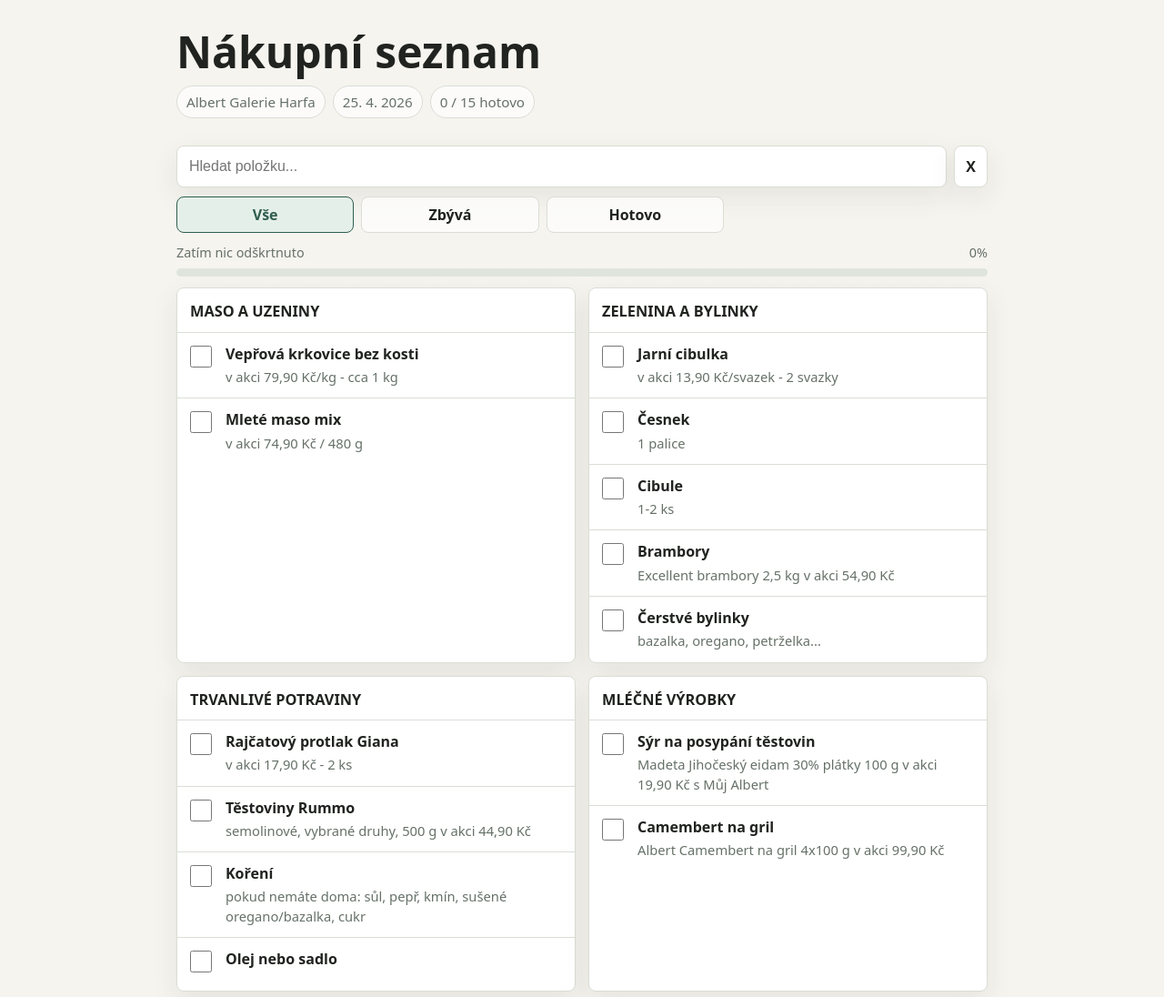
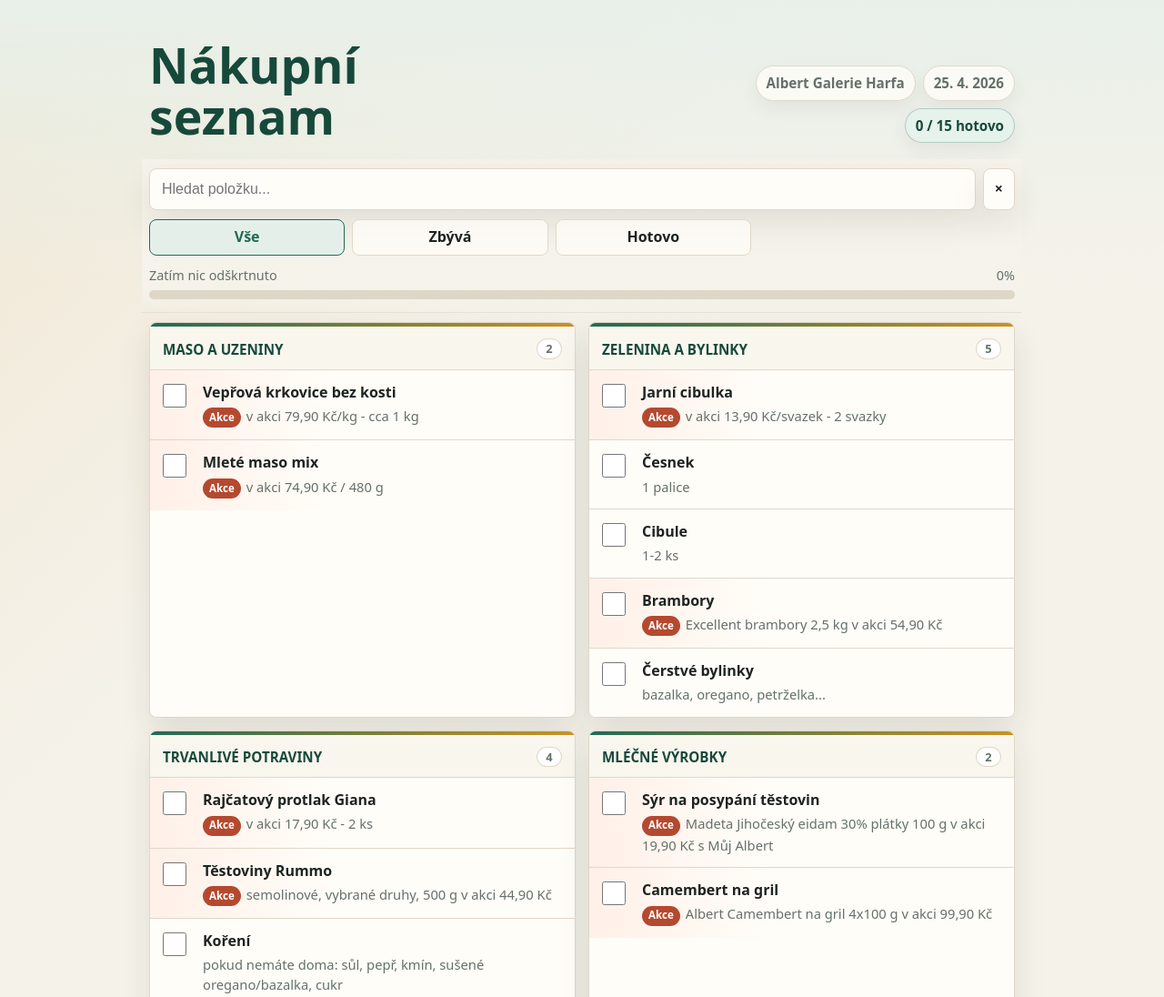
Before and after one commit to krtteg/nakupni-seznam-harfa-20260425, a plain HTML site: page index.html in a window 1280 px wide. Shown: the top 1096 px of the page at 91% size. Drawn offline with Linux system fonts and the light colour scheme.

Commit message:
Polish shopping list design

```diff
--- a/index.html
+++ b/index.html
@@ -8,15 +8,22 @@
   <style>
     :root {
       color-scheme: light;
-      --bg: #f6f4ef;
-      --panel: #ffffff;
-      --ink: #20231f;
-      --muted: #667168;
-      --line: #d9ded5;
-      --accent: #2f5d50;
-      --accent-2: #b84c32;
-      --done: #7d897f;
-      --shadow: 0 10px 30px rgba(32, 35, 31, 0.08);
+      --bg: #f5f2ea;
+      --panel: #fffdf8;
+      --panel-soft: #f9f6ee;
+      --ink: #1d2420;
+      --muted: #64716a;
+      --line: #e0d8c9;
+      --accent: #216b55;
+      --accent-dark: #17493b;
+      --accent-soft: #e6f2ec;
+      --deal: #b4492f;
+      --deal-soft: #fff0e8;
+      --gold: #c99322;
+      --blue: #315d83;
+      --done: #849089;
+      --shadow: 0 14px 34px rgba(44, 35, 25, 0.1);
+      --shadow-soft: 0 8px 20px rgba(44, 35, 25, 0.06);
     }
 
     * {
@@ -26,28 +33,33 @@
     body {
       margin: 0;
       font-family: system-ui, -apple-system, BlinkMacSystemFont, "Segoe UI", sans-serif;
-      background: var(--bg);
+      background:
+        linear-gradient(180deg, #e8f0e9 0, rgba(232, 240, 233, 0) 310px),
+        linear-gradient(135deg, rgba(201, 147, 34, 0.11), rgba(33, 107, 85, 0) 32%),
+        var(--bg);
       color: var(--ink);
       line-height: 1.45;
     }
 
     .app {
-      width: min(920px, 100%);
+      width: min(980px, 100%);
       margin: 0 auto;
-      padding: 18px 14px 36px;
+      padding: 18px 14px 38px;
     }
 
     header {
       display: grid;
       gap: 12px;
-      padding: 14px 0 18px;
+      padding: 16px 0 18px;
     }
 
     h1 {
       margin: 0;
-      font-size: clamp(1.7rem, 7vw, 3rem);
+      max-width: 11ch;
+      font-size: clamp(2rem, 7vw, 3.35rem);
       line-height: 1.05;
       letter-spacing: 0;
+      color: var(--accent-dark);
     }
 
     .meta {
@@ -62,10 +74,18 @@
       display: inline-flex;
       align-items: center;
       min-height: 34px;
-      padding: 6px 10px;
+      padding: 7px 11px;
       border: 1px solid var(--line);
       border-radius: 999px;
-      background: rgba(255, 255, 255, 0.7);
+      background: rgba(255, 253, 248, 0.78);
+      box-shadow: var(--shadow-soft);
+      font-weight: 620;
+    }
+
+    #count-pill {
+      border-color: rgba(33, 107, 85, 0.28);
+      background: var(--accent-soft);
+      color: var(--accent-dark);
     }
 
     .toolbar {
@@ -74,8 +94,11 @@
       z-index: 10;
       display: grid;
       gap: 10px;
-      padding: 12px 0;
-      background: linear-gradient(to bottom, var(--bg) 82%, rgba(246, 244, 239, 0));
+      margin: 0 -8px 10px;
+      padding: 10px 8px 14px;
+      border-bottom: 1px solid rgba(224, 216, 201, 0.7);
+      background: linear-gradient(to bottom, rgba(245, 242, 234, 0.97) 86%, rgba(245, 242, 234, 0));
+      backdrop-filter: blur(12px);
     }
 
     .search-row {
@@ -94,6 +117,12 @@
       color: var(--ink);
       font-size: 1rem;
       box-shadow: var(--shadow);
+      outline: none;
+    }
+
+    input[type="search"]:focus {
+      border-color: rgba(33, 107, 85, 0.6);
+      box-shadow: 0 0 0 3px rgba(33, 107, 85, 0.16), var(--shadow);
     }
 
     button {
@@ -108,11 +137,31 @@
       cursor: pointer;
       box-shadow: var(--shadow);
       touch-action: manipulation;
+      transition: transform 120ms ease, border-color 120ms ease, background 120ms ease, color 120ms ease;
+    }
+
+    button:hover {
+      border-color: rgba(33, 107, 85, 0.38);
+      transform: translateY(-1px);
+    }
+
+    button:active {
+      transform: translateY(0);
+    }
+
+    button:focus-visible {
+      outline: 3px solid rgba(33, 107, 85, 0.2);
+      outline-offset: 2px;
     }
 
     button.primary {
       border-color: var(--accent);
       background: var(--accent);
+      color: white;
+    }
+
+    button.primary:hover {
+      background: var(--accent-dark);
       color: white;
     }
 
@@ -125,7 +174,7 @@
     .filters button {
       min-height: 40px;
       box-shadow: none;
-      background: rgba(255, 255, 255, 0.7);
+      background: rgba(255, 253, 248, 0.78);
     }
 
     .filters button.active {
@@ -148,16 +197,16 @@
     }
 
     .progress {
-      height: 9px;
+      height: 10px;
       overflow: hidden;
       border-radius: 999px;
-      background: #dfe5dc;
+      background: #ded7c8;
     }
 
     .bar {
       width: 0;
       height: 100%;
-      background: linear-gradient(90deg, var(--accent), var(--accent-2));
+      background: linear-gradient(90deg, var(--accent), var(--gold), var(--deal));
       transition: width 180ms ease;
     }
 
@@ -172,14 +221,41 @@
       border-radius: 8px;
       background: var(--panel);
       box-shadow: var(--shadow);
+      position: relative;
+    }
+
+    section::before {
+      content: "";
+      display: block;
+      height: 4px;
+      background: linear-gradient(90deg, var(--accent), var(--gold));
     }
 
     h2 {
+      display: flex;
+      align-items: center;
+      justify-content: space-between;
+      gap: 10px;
       margin: 0;
-      padding: 14px 14px 10px;
-      font-size: 1.02rem;
+      padding: 13px 14px 11px;
+      background: var(--panel-soft);
+      color: var(--accent-dark);
+      font-size: 0.95rem;
       letter-spacing: 0;
       text-transform: uppercase;
+    }
+
+    .section-count {
+      min-width: 28px;
+      padding: 2px 8px;
+      border-radius: 999px;
+      background: white;
+      color: var(--muted);
+      font-size: 0.8rem;
+      font-weight: 760;
+      text-align: center;
+      text-transform: none;
+      box-shadow: inset 0 0 0 1px var(--line);
     }
 
     ul {
@@ -190,21 +266,45 @@
 
     li {
       border-top: 1px solid var(--line);
+      background: var(--panel);
+      transition: background 140ms ease;
+    }
+
+    li:hover {
+      background: #fbf8f0;
+    }
+
+    li.deal {
+      background: linear-gradient(90deg, var(--deal-soft), var(--panel) 42%);
+    }
+
+    li.deal .note::before {
+      content: "Akce";
+      display: inline-flex;
+      align-items: center;
+      min-height: 20px;
+      margin-right: 6px;
+      padding: 1px 7px;
+      border-radius: 999px;
+      background: var(--deal);
+      color: white;
+      font-size: 0.72rem;
+      font-weight: 780;
     }
 
     label.item {
       display: grid;
-      grid-template-columns: 30px 1fr;
-      gap: 9px;
+      grid-template-columns: 34px 1fr;
+      gap: 10px;
       align-items: start;
-      min-height: 58px;
-      padding: 12px 14px;
+      min-height: 62px;
+      padding: 13px 14px;
       cursor: pointer;
     }
 
     input[type="checkbox"] {
-      width: 24px;
-      height: 24px;
+      width: 26px;
+      height: 26px;
       margin: 2px 0 0;
       accent-color: var(--accent);
     }
@@ -217,9 +317,13 @@
 
     .note {
       display: block;
-      margin-top: 3px;
+      margin-top: 4px;
       color: var(--muted);
       font-size: 0.92rem;
+    }
+
+    li.done {
+      background: #f3f0e8;
     }
 
     li.done .name,
@@ -240,7 +344,7 @@
       display: grid;
       grid-template-columns: 1fr 1fr;
       gap: 8px;
-      margin: 4px 0 0;
+      margin: 8px 0 0;
     }
 
     details {
@@ -253,21 +357,30 @@
 
     summary {
       min-height: 48px;
-      padding: 13px 14px;
+      padding: 14px;
+      color: var(--accent-dark);
       font-weight: 750;
       cursor: pointer;
     }
 
     .recipes {
       display: grid;
-      gap: 14px;
-      padding: 0 14px 16px;
+      gap: 10px;
+      padding: 0 14px 14px;
       color: #30362f;
+    }
+
+    .recipe {
+      padding: 12px;
+      border: 1px solid var(--line);
+      border-radius: 8px;
+      background: var(--panel-soft);
     }
 
     .recipe h3 {
       margin: 0 0 5px;
       font-size: 1rem;
+      color: var(--blue);
     }
 
     .recipe p {
@@ -289,9 +402,24 @@
       color: white;
       box-shadow: 0 18px 40px rgba(0, 0, 0, 0.18);
       text-align: center;
+      z-index: 20;
     }
 
     @media (min-width: 720px) {
+      .app {
+        padding-top: 28px;
+      }
+
+      header {
+        grid-template-columns: minmax(0, 1fr) auto;
+        align-items: end;
+      }
+
+      .meta {
+        justify-content: flex-end;
+        max-width: 390px;
+      }
+
       .toolbar {
         grid-template-columns: 1fr 280px;
         align-items: start;
@@ -313,6 +441,20 @@
       .actions {
         grid-template-columns: repeat(4, 1fr);
       }
+
+      .recipes {
+        grid-template-columns: repeat(3, minmax(0, 1fr));
+      }
+    }
+
+    @media (max-width: 420px) {
+      .actions {
+        grid-template-columns: 1fr;
+      }
+
+      .search-row {
+        grid-template-columns: minmax(0, 1fr) 48px;
+      }
     }
   </style>
 </head>
@@ -330,7 +472,7 @@
     <div class="toolbar" aria-label="Ovládání seznamu">
       <div class="search-row">
         <input id="search" type="search" placeholder="Hledat položku..." autocomplete="off">
-        <button id="clear-search" title="Vymazat hledání" aria-label="Vymazat hledání">X</button>
+        <button id="clear-search" title="Vymazat hledání" aria-label="Vymazat hledání">×</button>
       </div>
       <div class="filters" role="group" aria-label="Filtr">
         <button class="active" data-filter="all">Vše</button>
@@ -468,13 +610,19 @@
 
         const sectionEl = document.createElement("section");
         const title = document.createElement("h2");
-        title.textContent = section.title;
+        const titleText = document.createElement("span");
+        titleText.textContent = section.title;
+        const count = document.createElement("span");
+        count.className = "section-count";
+        count.textContent = visibleItems.length;
+        title.append(titleText, count);
         sectionEl.appendChild(title);
 
         const ul = document.createElement("ul");
         visibleItems.forEach(([id, name, note]) => {
           const li = document.createElement("li");
           li.className = state[id] ? "done" : "";
+          li.classList.toggle("deal", normalize(note).includes("v akci"));
           li.dataset.id = id;
 
           const label = document.createElement("label");
```
